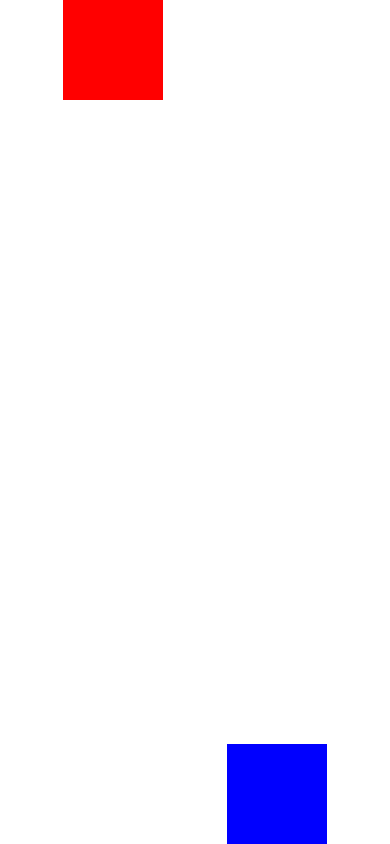
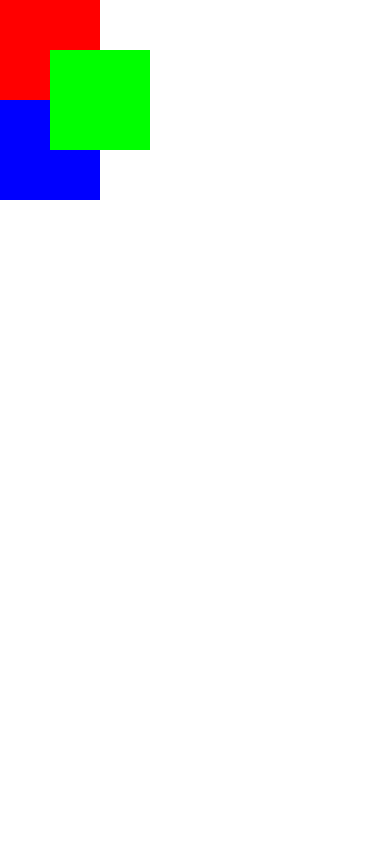
Before and after one commit to hamzajaa/reactNative-Tutorial2, a React Native app: screen / in a window 390 px wide. Built offline with nearby package versions, Linux system fonts and the light colour scheme.

Commit message:
change 8.0

```diff
--- a/App.js
+++ b/App.js
@@ -6,6 +6,7 @@ export default function App() {
     <View style={styles.container}>
       <View style={styles.viewStyle1}></View>
       <View style={styles.viewStyle2}></View>
+      <View style={styles.viewStyle3}></View>
     </View>
   );
 }
@@ -13,20 +14,26 @@ export default function App() {
 const styles = StyleSheet.create({
   container: {
     flex: 1,
-    flexDirection: "row",
-    justifyContent: "space-evenly",
-    alignItems: "flex-end",
   },
   viewStyle1: {
     width: 100,
     height: 100,
-    backgroundColor: "red",
-    alignSelf: "flex-start",
+    backgroundColor: "#F00",
+    position: 'relative',
   },
   viewStyle2: {
     width: 100,
     height: 100,
-    backgroundColor: "blue"
+    backgroundColor: "#00F",
+    position: 'relative',
+  },
+  viewStyle3: {
+    width: 100,
+    height: 100,
+    backgroundColor: "#0F0",
+    position: 'absolute',
+    top:50,
+    left: 50,
   },
 
 });
```
